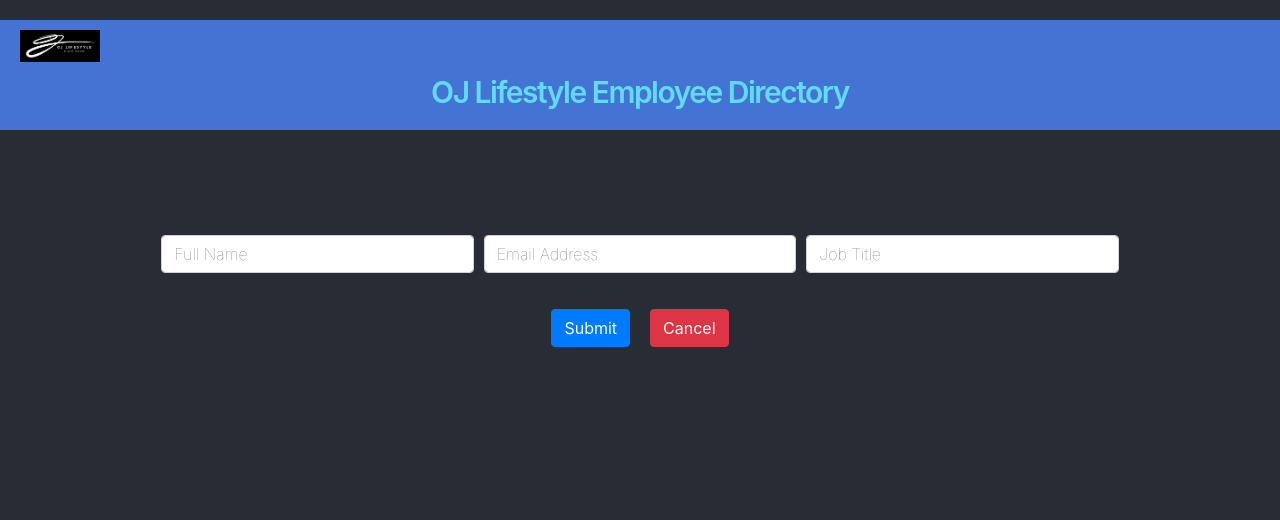
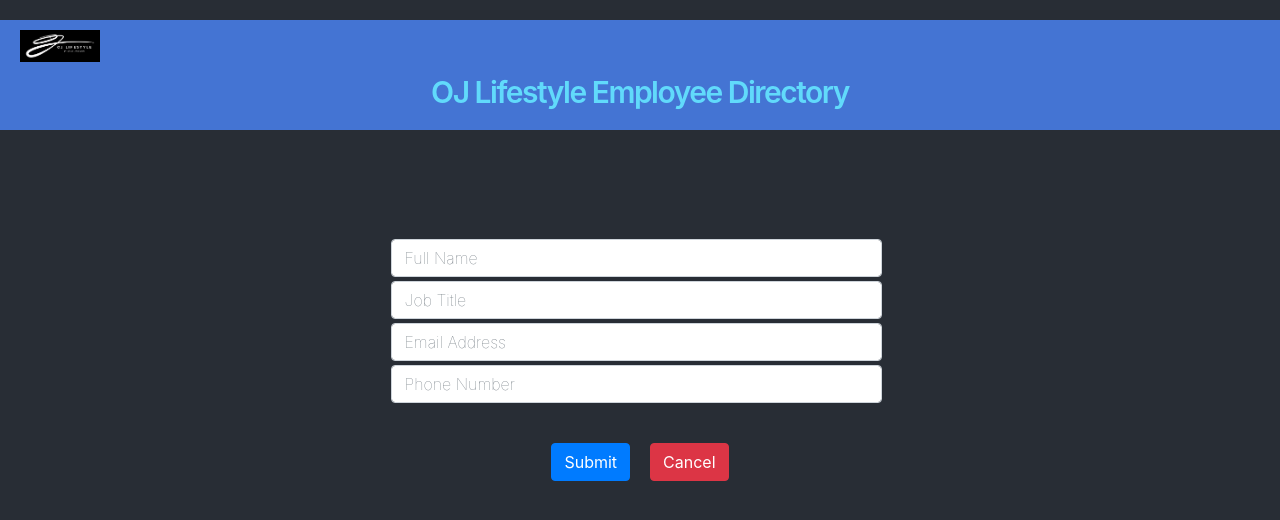
Before and after one commit to fahad-zakir/Firebase-React-Employee-Directory, a React (Create React App) app: page / in a window 1280 px wide. Both pictures are taken after typing "name@example.com" into the empty fields and a click on the button "Add". Shown: the top 520 px of the page. Built offline with nearby package versions, Linux system fonts and the light colour scheme.

Commit message:
added-missing-field

```diff
--- a/src/App.css
+++ b/src/App.css
@@ -161,10 +161,17 @@ html, body, #background {
      overflow: hidden;
 
 }
+input.form-control {
+  margin: 4px 0px 4px 24px;
+  width: 90%;
+}
  @media only screen and (max-width : 550px) {
      input.form-control {
-         width: 70%;
-         margin: 2px auto;
+         width: 75%;
+    }
+    .custom-form {
+      margin-top: 35px;
+      margin-left: 35px;
     }
 }
  @media only screen and (max-width : 550px) {
--- a/src/App.js
+++ b/src/App.js
@@ -14,8 +14,9 @@ function App() {
   //id set count to 11 for new ids since 1 - 10 are used in json data
   const [employeeInfo, setEmployeeInfo] = useState({
     fullName: "",
+    jobTitle: "",
     emailAddress: "",
-    jobTitle: "",
+    phoneNumber:""
   });
   const [editId, setEditId] = useState(-1);
   //editId is used when clicked on edit button, setting current row id as state and enabling edit component
@@ -58,7 +59,7 @@ function App() {
       const newData = (data) => [...data, employeeInfo];
       employeeInfo["id"] = id;
       setTableData(newData);
-      const emptyInput = { fullName: "", emailAddress: "", jobTitle: "" };
+      const emptyInput = { fullName: "", jobTitle: "", emailAddress: "", phoneNumber: "" };
       setEmployeeInfo(emptyInput);
     }
   };
@@ -86,7 +87,7 @@ function App() {
             />
           </div>
         ) : (
-          <div className="col-sm-12 employeeForm">
+          <div className="col-sm-12 d-flex justify-content-center employeeForm">
             <EmployeeForm
               handleChange={handleChange}
               employeeInfo={employeeInfo}
--- a/src/components/EditForm.js
+++ b/src/components/EditForm.js
@@ -24,6 +24,16 @@ function EditForm({ data, tableData, setTableData }) {
       </td>
       <td>
         <input
+          type="text"
+          onChange={handleNameAttribute}
+          value={data.jobTitle}
+          name="jobTitle"
+          className="form-control"
+          placeholder="Job Title"
+        />
+      </td>
+      <td>
+        <input
           type="email"
           onChange={handleNameAttribute}
           value={data.emailAddress}
@@ -34,12 +44,12 @@ function EditForm({ data, tableData, setTableData }) {
       </td>
       <td>
         <input
-          type="text"
+          type="number"
           onChange={handleNameAttribute}
-          value={data.jobTitle}
-          name="jobTitle"
+          value={data.phoneNumber}
+          name="phoneNumber"
           className="form-control"
-          placeholder="Job Title"
+          placeholder="Phone Number"
         />
       </td>
       <td className="td-custom">
--- a/src/components/EmployeeForm.js
+++ b/src/components/EmployeeForm.js
@@ -8,8 +8,8 @@ function EmployeeForm({
   handleButtonClick,
 }) {
   return (
-    <div className="form-row justify-content-center">
-      <div className="col-sm-3">
+    <div className="row d-flex justify-content-center">
+      <div className="col-sm-12 flex-column custom-form justify-content-center">
         <input
           type="text"
           onChange={handleChange}
@@ -18,8 +18,14 @@ function EmployeeForm({
           className="form-control"
           placeholder="Full Name"
         />
-      </div>
-      <div className="col-sm-3">
+        <input
+          type="text"
+          onChange={handleChange}
+          value={employeeInfo.jobTitle}
+          name="jobTitle"
+          className="form-control"
+          placeholder="Job Title"
+        />
         <input
           type="email"
           onChange={handleChange}
@@ -28,15 +34,13 @@ function EmployeeForm({
           className="form-control"
           placeholder="Email Address"
         />
-      </div>
-      <div className="col-sm-3">
         <input
-          type="text"
+          type="number"
           onChange={handleChange}
-          value={employeeInfo.jobTitle}
-          name="jobTitle"
+          value={employeeInfo.phoneNumber}
+          name="phoneNumber"
           className="form-control"
-          placeholder="Job Title"
+          placeholder="Phone Number"
         />
       </div>
       <div className="col-sm-12 d-flex justify-content-center form-buttons">
--- a/src/components/EmployeeTable.js
+++ b/src/components/EmployeeTable.js
@@ -15,17 +15,13 @@ function EmployeeTable({
       className="col-sm-12 d-flex justify-content-center"
       onSubmit={handleUpdate}
     >
-      <Table
-        striped
-        bordered
-        hover
-        className="tableData table-responsive-sm"
-      >
+      <Table striped bordered hover className="tableData table-responsive-sm">
         <thead>
           <tr>
             <th>First Name</th>
+            <th>Job Title</th>
             <th>Email Address</th>
-            <th>Job Title</th>
+            <th>Phone Number</th>
           </tr>
         </thead>
         <tbody>
@@ -41,8 +37,9 @@ function EmployeeTable({
             ) : (
               <tr key={index}>
                 <td>{data.fullName}</td>
+                <td>{data.jobTitle}</td>
                 <td>{data.emailAddress}</td>
-                <td>{data.jobTitle}</td>
+                <td>{data.phoneNumber}</td>
                 <td className="td-custom">
                   <button
                     type="button"
--- a/src/data.json
+++ b/src/data.json
@@ -2,61 +2,71 @@
     {
     "id": 1,
     "fullName":"Tom Brady",
+    "jobTitle": "Pro Football Player",
     "emailAddress":"tombrady@gmail.com",
-    "jobTitle": "Pro Football Player"
+    "phoneNumber":"321-445-2828"
     },
     {
     "id": 2,
     "fullName":"John Wick",
+    "jobTitle": "Hitman",
     "emailAddress":"johnwick@gmail.com",
-    "jobTitle": "Hitman"
+    "phoneNumber":"875-111-3445"
     },
     {
     "id": 3,
     "fullName":"Lebron James",
+    "jobTitle": "Pro Basketball Player",
     "emailAddress":"lbj@gmail.com",
-    "jobTitle": "Pro Basketball Player"
+    "phoneNumber":"765-442-2323"
     },
     {
     "id": 4,
     "fullName":"Tom Hanks",
+    "jobTitle": "Actor",
     "emailAddress":"tomhanks@gmail.com",
-    "jobTitle": "Actor"
+    "phoneNumber":"545-087-4765"
     },
     {
     "id": 5,
     "fullName":"Dave Payne",
+    "jobTitle": "Author",
     "emailAddress":"dPayne@gmail.com",
-    "jobTitle": "Author"
+    "phoneNumber":"987-204-3434"
     },
     {
     "id": 6,
     "fullName":"Lisa Smith",
+    "jobTitle": "Lawyer",
     "emailAddress":"lisasmith@gmail.com",
-    "jobTitle": "Lawyer"
+    "phoneNumber":"763-442-2121"
     },
     {
     "id": 7,
     "fullName":"Dan Marino",
+    "jobTitle": "Web Developer",
     "emailAddress":"danmarino@gmail.com",
-    "jobTitle": "Web Developer"
+    "phoneNumber":"763-848-5151"
     },
     {
     "id": 8,
     "fullName":"John Abraham",
+    "jobTitle": "Scientist",
     "emailAddress":"johnabraham@gmail.com",
-    "jobTitle": "Scientist"
+    "phoneNumber":"245-989-3333"
     },
     {
     "id": 9,
     "fullName":"Harun Malik",
+    "jobTitle": "Doctor",
     "emailAddress":"harunmalik@gmail.com",
-    "jobTitle": "Doctor"
+    "phoneNumber":"363-478-0868"
     },
     {
     "id": 10,
     "fullName":"Kylian Mbappe",
+    "jobTitle": "Pro Football Player",
     "emailAddress":"kMbappe@gmail.com",
-    "jobTitle": "Pro Football Player"
+    "phoneNumber":"905-211-4444"
     }
 ]
```
